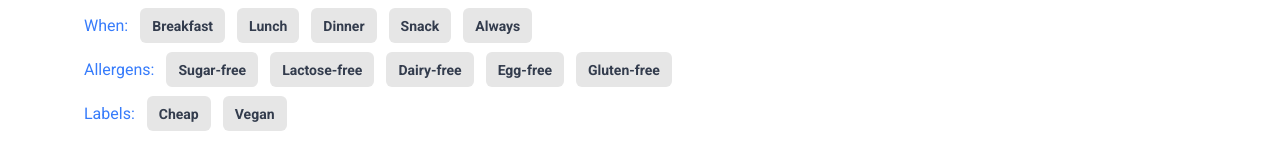
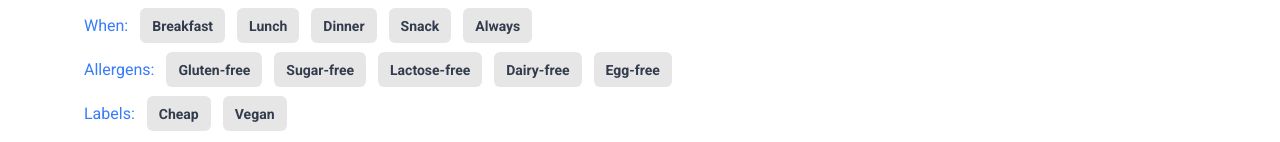
Before and after one commit to oroszlanolo/food-penguin, an Angular app: page /edit in a window 1280 px wide. Shown: the part 374-516 px from the top of the page. Built offline with nearby package versions, Linux system fonts and the light colour scheme.

Commit message:
optional temperature prop to recipe

```diff
--- a/src/app/components/edit-recipe/edit-recipe.component.ts
+++ b/src/app/components/edit-recipe/edit-recipe.component.ts
@@ -1,7 +1,7 @@
 import { Component, OnInit } from '@angular/core';
 import { ActivatedRoute, Router } from '@angular/router';
 import { FoodService } from '../../services/food.service';
-import { Allergen, Difficulty, DishType, Ingredient, Section, Label, Recipe, When } from 'src/recipe';
+import { Allergen, Difficulty, DishType, Ingredient, Section, Label, Recipe, When, getDefaultRecipe } from 'src/recipe';
 import { AbstractControl, FormArray, FormBuilder, FormControl, FormGroup, Validators, FormsModule, ReactiveFormsModule } from '@angular/forms';
 import { environment } from 'src/environments/environment';
 import { ImageService } from 'src/app/services/image.service';
@@ -10,6 +10,7 @@ import { NgIf, NgClass, NgFor, TitleCasePipe } from '@angular/common';
 import { UserService } from 'src/app/services/user.service';
 import { CheckCardComponent } from "../units/check-card/check-card.component";
 
+type Tab = 'overview' | 'ingredients' | 'directions';
 @Component({
     selector: 'app-edit-recipe',
     templateUrl: './edit-recipe.component.html',
@@ -23,45 +24,33 @@ export class EditRecipeComponent implements OnInit{
   id = '';
   recipe? : Recipe;
   object = Object;
+  activeTab : Tab = 'overview'
+  sectionId = 2;
+
+  constructor(
+    private router : Router,
+    private route : ActivatedRoute,
+    private foodService : FoodService,
+    private imgService: ImageService,
+    private fb: FormBuilder,
+    private user: UserService) {}
+
   get loggedIn(){
     return this.user.loggedIn;
   }
-  sectionId = 2;
   recipeForm = this.fb.group({
     name: ['', Validators.required],
     serving: [0, Validators.required],
     difficulty: 0,
-    dishType: this.fb.group({
-      main_dish: false,
-      soup: false,
-      dessert: false,
-      garnish: false,
-      drink: false,
-      cold_appetizer: false,
-      warm_appetizer: false,
-      amuse_bouche: false,
-      other_course: false,
-    }),
-    when: this.fb.group({
-      breakfast: false,
-      lunch: false,
-      dinner: false,
-      snack: false,
-      always: false
-    }),
+    dishType: this.fb.group({ main_dish: false, soup: false, dessert: false, garnish: false, drink: false, cold_appetizer: false, warm_appetizer: false, amuse_bouche: false, other_course: false, }),
+    when: this.fb.group({ breakfast: false, lunch: false, dinner: false, snack: false, always: false }),
     preparationTime: this.fb.group({
       preparation: 0,
       owen: 0,
       cooking: 0,
       total: [{value: 0, disabled: true}],
     }),
-    allergens: this.fb.group({
-      "sugar-free": false,
-      "lactose-free": false,
-      "dairy-free": false,
-      "egg-free": false,
-      "gluten-free": false,
-    }),
+    allergens: this.fb.group({ "gluten-free": false, "sugar-free": false, "lactose-free": false, "dairy-free": false, "egg-free": false, }),
     labels: this.fb.group({
       cheap: false,
       vegan: false
@@ -80,23 +69,18 @@ export class EditRecipeComponent implements OnInit{
   get difficulty() {
     return this.recipeForm.get('difficulty')?.value ?? 0;
   }
-
   get sections() {
     return this.recipeForm.get('sections') as FormArray;
   }
-
   get dishTypes() {
     return this.recipeForm.get('dishType') as FormGroup;
   }
-
   get whens() {
     return this.recipeForm.get('when') as FormGroup;
   }
-
   get allergens() {
     return this.recipeForm.get('allergens') as FormGroup;
   }
-
   get labels() {
     return this.recipeForm.get('labels') as FormGroup;
   }
@@ -174,14 +158,6 @@ export class EditRecipeComponent implements OnInit{
     }
   }
 
-  constructor(
-    private router : Router,
-    private route : ActivatedRoute,
-    private foodService : FoodService,
-    private imgService: ImageService,
-    private fb: FormBuilder,
-    private user: UserService) {}
-
   ngOnInit(): void {
     this.id = this.route.snapshot.paramMap.get('id') ?? '';
     console.log(this.id);
@@ -205,18 +181,7 @@ export class EditRecipeComponent implements OnInit{
     }
 
     if(!this.recipe) {
-      this.recipe = {
-        name: '',
-        difficulty: 'easy',
-        dishType: [],
-        serving: 1,
-        when: [],
-        preparationTime: {},
-        sections: [],
-        images: [],
-        allergens: [],
-        labels: []
-      }
+      this.recipe = getDefaultRecipe();
       this.#updateRecipeForm();
     }
   }
@@ -248,6 +213,7 @@ export class EditRecipeComponent implements OnInit{
     console.log(this.recipe);
     // this.addRecipe();
   }
+
 
   #updateRecipeForm() {
     if(this.recipe) {
--- a/src/recipe.ts
+++ b/src/recipe.ts
@@ -60,5 +60,21 @@ export interface Recipe {
     images: string[],
     labels: Label[],
     allergens: Allergen[],
-    url?: string
+    url?: string,
+    temperature?: number
 }
+
+export function getDefaultRecipe() : Recipe {
+    return {
+        name: '',
+        difficulty: 'easy',
+        dishType: [],
+        serving: 1,
+        when: [],
+        preparationTime: {},
+        sections: [],
+        images: [],
+        allergens: [],
+        labels: []
+      };
+}
```
